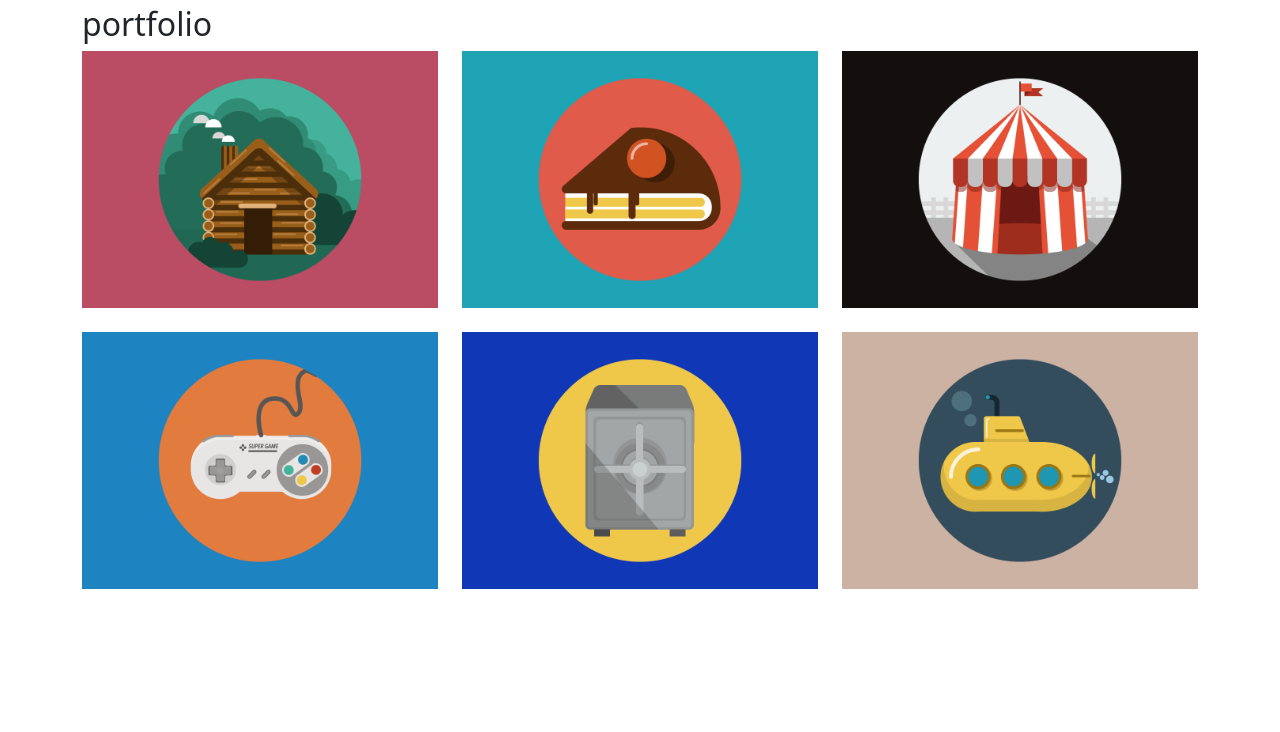
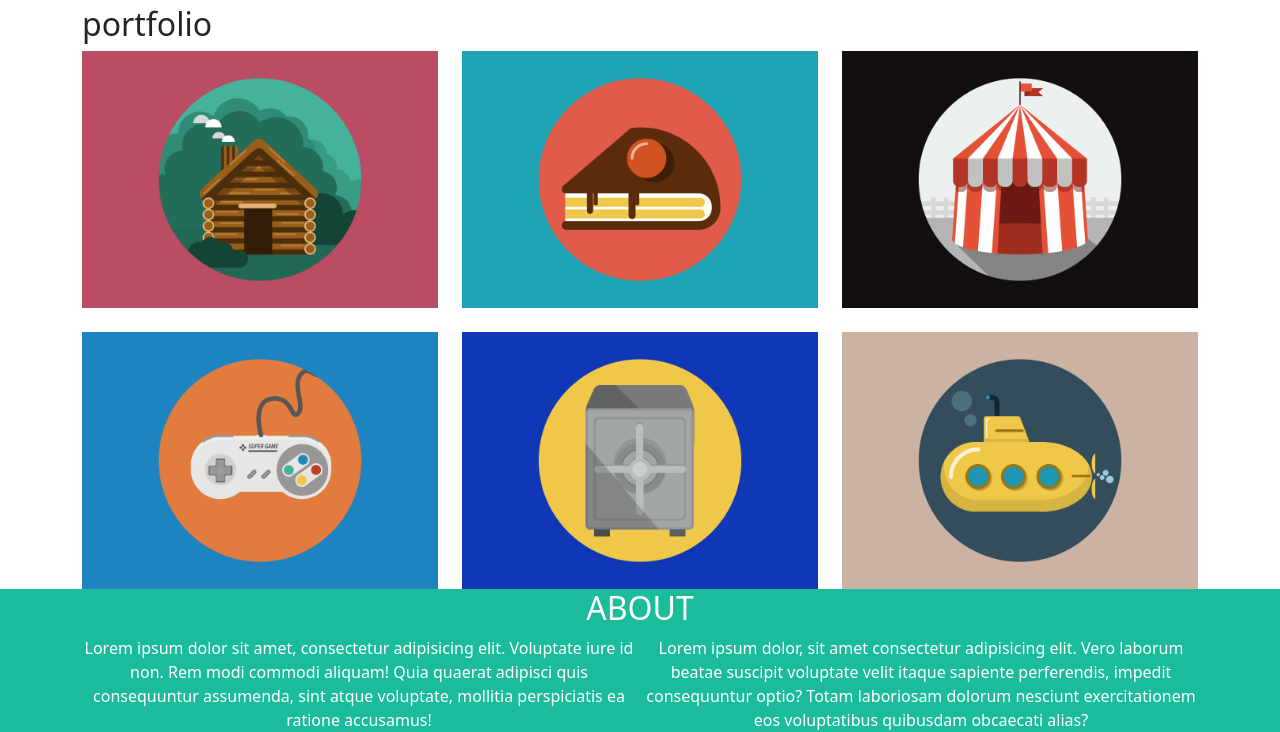
Before and after one commit to DanieleCascio-dev/html-css-bootstrap-freelancer, a plain HTML site: page index.html in a window 1280 px wide. Shown: the part 1315-2047 px from the top of the page. Before the commit the page ends 1904 px from the top, so only its background shows below. Drawn offline with nearby package versions, Linux system fonts and the light colour scheme.

Commit message:
add: about

```diff
--- a/css/style.css
+++ b/css/style.css
@@ -1,6 +1,6 @@
 :root {
   --bg-header: #2c3e50;
-  --bg-hero: #1abc9c;
+  --bg-lgreen: #1abc9c;
   --text-color: #fff;
 }
 
@@ -43,7 +43,7 @@ nav {
 /* hero */
 #hero {
   min-height: 400px;
-  background-color: var(--bg-hero);
+  background-color: var(--bg-lgreen);
   color: var(--text-color);
 }
 
@@ -52,3 +52,12 @@ nav {
 }
 
 /* Portfolio */
+
+/* About */
+#about {
+  background-color: var(--bg-lgreen);
+  text-align: center;
+  color: var(--text-color);
+}
+
+/* Contact me */
--- a/index.html
+++ b/index.html
@@ -50,6 +50,7 @@
           </div>
         </div>
       </section>
+      <!-- portfolio -->
       <section class="portfolio">
         <div class="container">
           <h2>portfolio</h2>
@@ -75,6 +76,25 @@
           </div>
         </div>
       </section>
+      <!-- /portfolio -->
+      <!-- About -->
+      <section id="about">
+        <div class="container-sm">
+          <h2>ABOUT</h2>
+          <div class="row g-2">
+            <div class="col-12 col-md-6">Lorem ipsum dolor sit amet, consectetur adipisicing elit. Voluptate iure id non. Rem modi commodi aliquam! Quia quaerat adipisci quis consequuntur assumenda, sint atque voluptate, mollitia perspiciatis ea ratione accusamus!</div>
+            <div class="col-12 col-md-6">
+              Lorem ipsum dolor, sit amet consectetur adipisicing elit. Vero laborum beatae suscipit voluptate velit itaque sapiente perferendis, impedit consequuntur optio? Totam laboriosam dolorum nesciunt exercitationem eos voluptatibus quibusdam obcaecati alias?
+            </div>
+          </div>
+        </div>
+      </section>
+      <!-- /About -->
+      <!-- Contact me -->
+      <section id="contact-me">
+
+      </section>
+      <!-- /Contact me -->
     </main>
     <!-- /main -->
 
```
